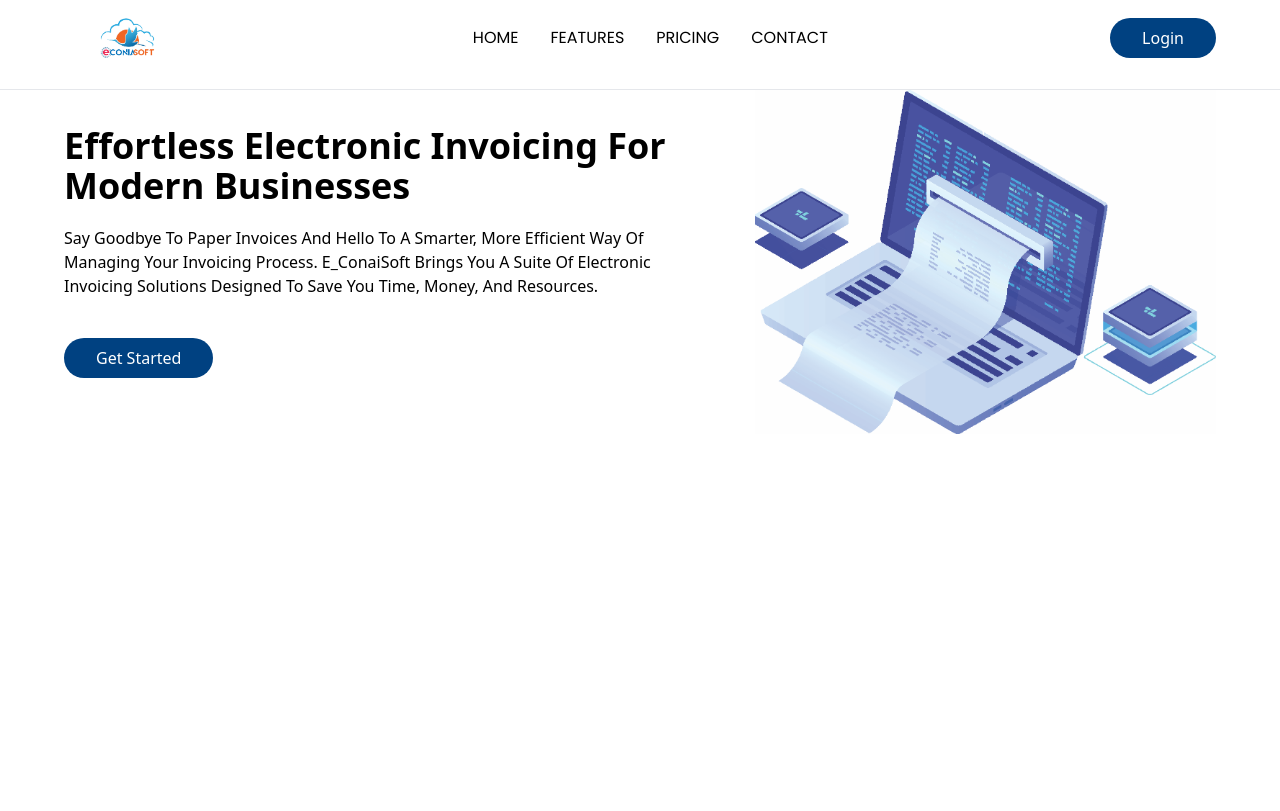
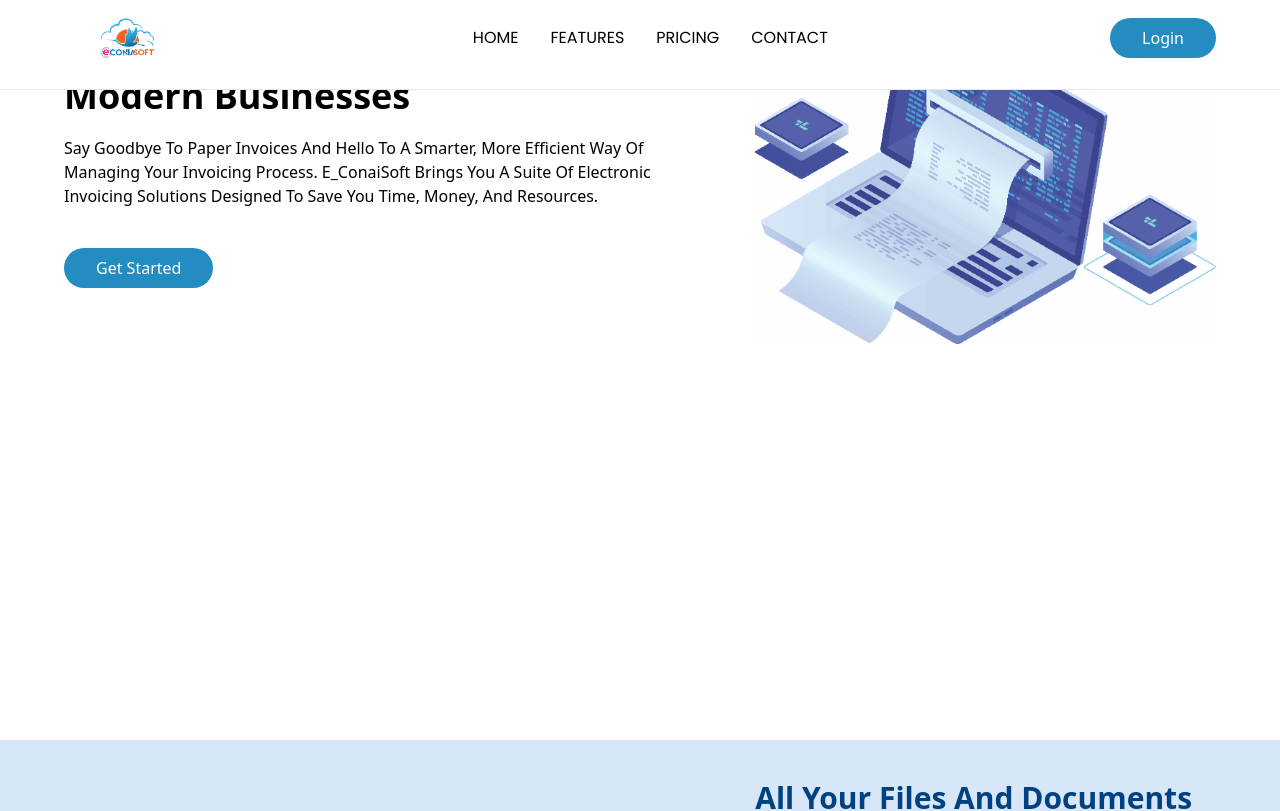
Before and after one commit to Aliyubarde97/E_ConiaSoft, a React (Vite) app: page / in a window 1280 px wide. Shown: the top 811 px of the page. Built offline with nearby package versions, Linux system fonts and the light colour scheme.

Commit message:
ui modification of the website

```diff
--- a/src/components/Navigation/Navbar.tsx
+++ b/src/components/Navigation/Navbar.tsx
@@ -23,7 +23,7 @@ const Navbar = () => {
     setClose ={()=> SetShowMobileNav(false)}
     />
 
-    <nav  className='Nav bg-bg-white w-full h-[90px] justify-center items-center  border-b'>
+    <nav  className='Nav bg-bg-white w-full h-[90px] fixed left-0 top-0 z-10 bg-white justify-center items-center  border-b'>
       <div className='container'>
       <div className='flex justify-between  items-center gap-3 font-medium'>
           <div className='inline-block'>
--- a/tailwind.config.js
+++ b/tailwind.config.js
@@ -8,14 +8,14 @@ export default {
   theme: {
     extend: {
       colors:{
-        'bg-color': '#004181',
+        'bg-color': '#238DC1',
         'hero-color':'#FFFFFF',
         'section-color':'#D7E7F8',
         'features-color':'#F6F6F6',
         'text-colorblue':'#004181',
         'text-colorwhite':'#FFFFFF',
-        'text-colorblack':'#071625',
-        'btn-primary': '#004181',
+        'text-colorblack':'#000102',
+        'btn-primary': '#238DC1',
 
       },
       container:{
```
